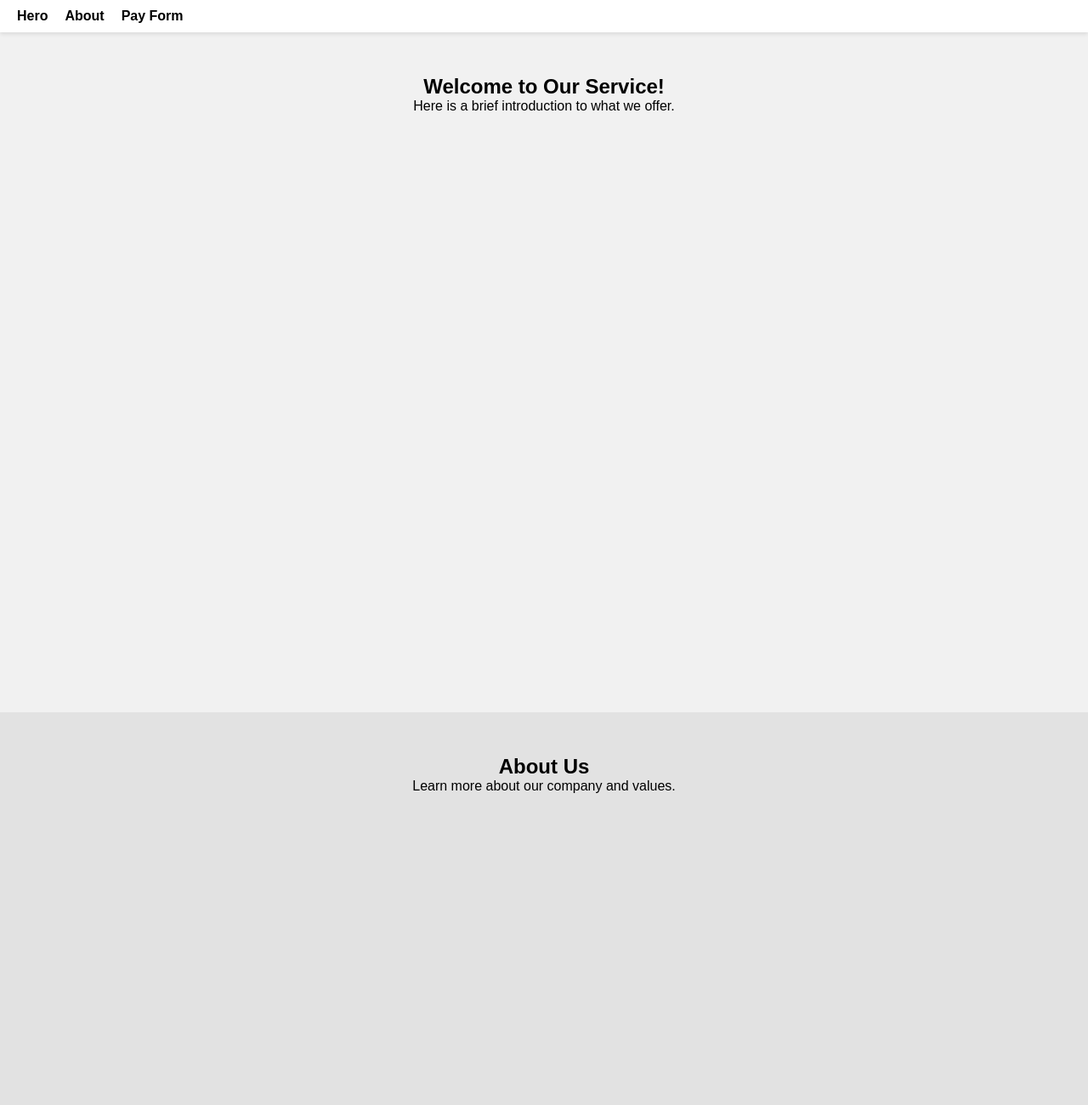
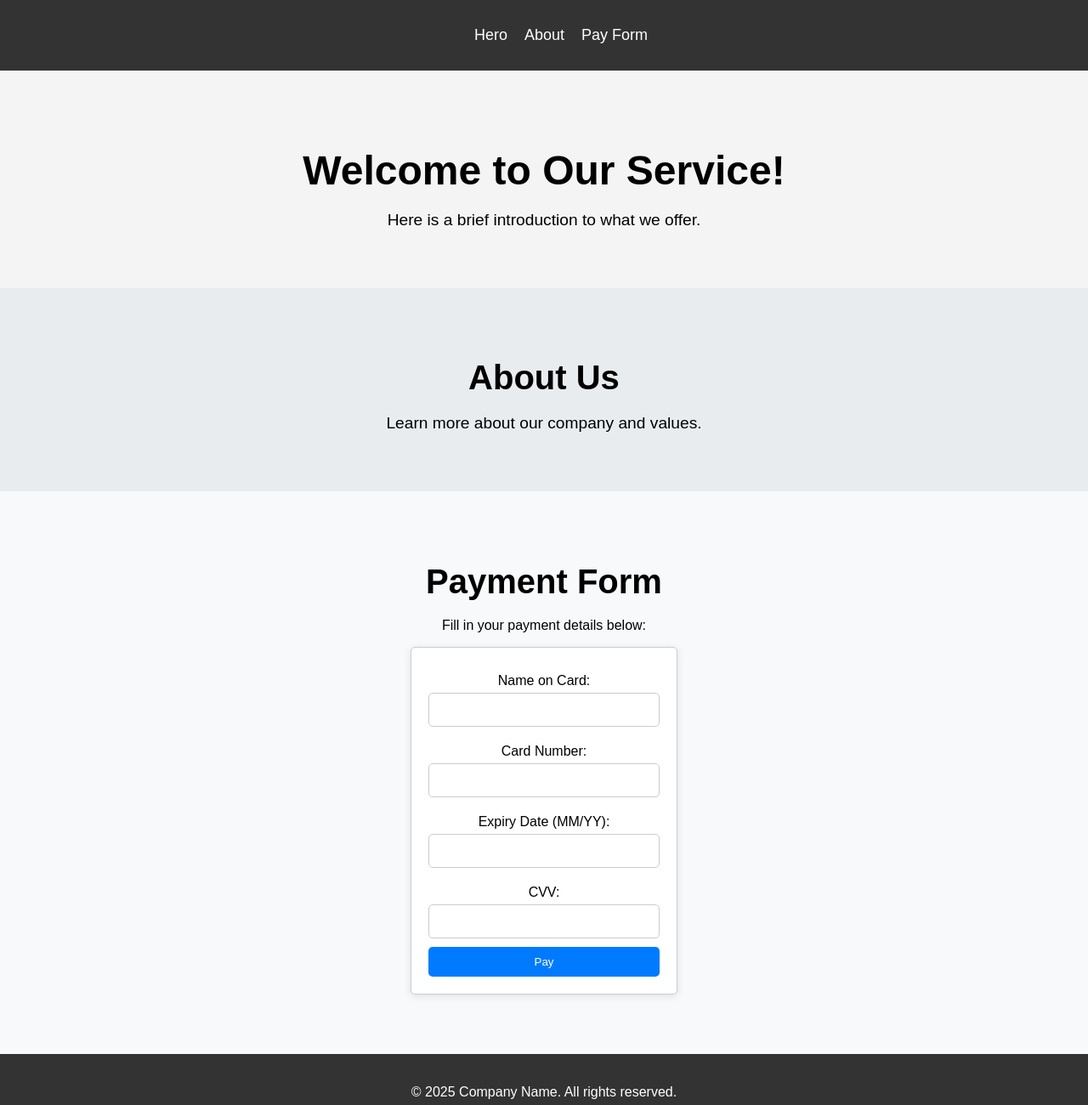
Before and after one commit to dev-cocktail/landing-page, a plain HTML site: page index.html in a window 1280 px wide. Shown: the top 1300 px of the page at 85% size. Drawn offline with Linux system fonts and the light colour scheme.

Commit message:
Initial commit

```diff
--- a/index.html
+++ b/index.html
@@ -4,7 +4,7 @@
     <meta charset="UTF-8" />
     <meta name="viewport" content="width=device-width, initial-scale=1.0" />
     <title>Лендинг</title>
-    <link rel="stylesheet" href="./styles.css" />
+    <link rel="stylesheet" href="./style.css" />
   </head>
   <body>
     <header>
@@ -17,38 +17,78 @@
       </nav>
     </header>
 
-    <section id="hero">
-      <h1>Welcome to Our Service!</h1>
-      <p>Here is a brief introduction to what we offer.</p>
-    </section>
-
-    <section id="about">
-      <h2>About Us</h2>
-      <p>Learn more about our company and values.</p>
-    </section>
-
-    <section id="pay-form">
-      <h2>Payment Form</h2>
-      <p>Fill in your payment details below:</p>
-      <form>
-        <!-- форма оплаты -->
-      </form>
-    </section>
+    <!-- Секции подключаются через JavaScript -->
+    <section id="hero"></section>
+    <section id="about"></section>
+    <section id="pay-form"></section>
 
     <footer>
       <p>© 2025 Company Name. All rights reserved.</p>
     </footer>
 
     <script>
+      // Функция для загрузки контента секции
+      function loadSection(sectionId, fileName) {
+        fetch(fileName)
+          .then((response) => response.text())
+          .then((data) => {
+            document.getElementById(sectionId).innerHTML = data;
+          })
+          .catch((error) => {
+            console.error("Error loading section:", error);
+          });
+      }
+
+      // Загружаем все секции
+      loadSection("hero", "sections/hero.html");
+      loadSection("about", "sections/about.html");
+      loadSection("pay-form", "sections/pay-form.html");
+
+      // Скролл при клике
       document.querySelectorAll('a[href^="#"]').forEach((anchor) => {
         anchor.addEventListener("click", function (e) {
           e.preventDefault();
-
           document.querySelector(this.getAttribute("href")).scrollIntoView({
             behavior: "smooth",
           });
         });
       });
     </script>
+
+    <!-- Форма оплаты и JS -->
+    <script>
+      // Получаем форму и поля
+      const form = document.getElementById("payment-form");
+      const nameField = document.getElementById("name");
+      const cardNumberField = document.getElementById("card-number");
+      const expiryDateField = document.getElementById("expiry-date");
+      const cvvField = document.getElementById("cvv");
+      const paymentStatus = document.createElement("p");
+      document.body.appendChild(paymentStatus); // Добавляем статус на страницу
+
+      // Обработчик отправки формы
+      form.addEventListener("submit", function (e) {
+        e.preventDefault(); // Отменяем отправку формы
+
+        // Валидация (простая проверка, что все поля заполнены)
+        if (
+          !nameField.value ||
+          !cardNumberField.value ||
+          !expiryDateField.value ||
+          !cvvField.value
+        ) {
+          paymentStatus.textContent = "Please fill in all the fields.";
+          paymentStatus.style.color = "red";
+          return;
+        }
+
+        // Имитация успешной оплаты (алерт)
+        setTimeout(() => {
+          alert("Payment Successful!\n\nThank you for your purchase!");
+          paymentStatus.textContent = "Payment Successful!";
+          paymentStatus.style.color = "green";
+        }, 1000); // имитация задержки в 1 секунду
+      });
+    </script>
   </body>
 </html>
--- /dev/null
+++ b/sections/about.html
@@ -0,0 +1,2 @@
+<h2>About Us</h2>
+<p>Learn more about our company and values.</p>
--- /dev/null
+++ b/sections/hero.html
@@ -0,0 +1,2 @@
+<h1>Welcome to Our Service!</h1>
+<p>Here is a brief introduction to what we offer.</p>
--- /dev/null
+++ b/sections/pay-form.html
@@ -0,0 +1,19 @@
+<h2>Payment Form</h2>
+<p>Fill in your payment details below:</p>
+<form id="payment-form">
+  <label for="name">Name on Card:</label>
+  <input type="text" id="name" name="name" required /><br />
+
+  <label for="card-number">Card Number:</label>
+  <input type="text" id="card-number" name="card-number" required /><br />
+
+  <label for="expiry-date">Expiry Date (MM/YY):</label>
+  <input type="text" id="expiry-date" name="expiry-date" required /><br />
+
+  <label for="cvv">CVV:</label>
+  <input type="text" id="cvv" name="cvv" required /><br />
+
+  <button type="submit">Pay</button>
+</form>
+
+<p id="payment-status"></p>
--- /dev/null
+++ b/style.css
@@ -0,0 +1,43 @@
+/* Импортируем стили для каждой секции */
+@import url("styles/hero.css");
+@import url("styles/about.css");
+@import url("styles/pay-form.css");
+
+/* Общие стили */
+body {
+  font-family: Arial, sans-serif;
+  margin: 0;
+  padding: 0;
+}
+
+header {
+  background-color: #333;
+  color: white;
+  padding: 15px 0;
+  position: sticky;
+  top: 0;
+}
+
+header nav ul {
+  list-style-type: none;
+  display: flex;
+  justify-content: center;
+  gap: 20px;
+}
+
+header nav ul li {
+  display: inline;
+}
+
+header nav ul li a {
+  color: white;
+  text-decoration: none;
+  font-size: 18px;
+}
+
+footer {
+  text-align: center;
+  padding: 20px;
+  background-color: #333;
+  color: white;
+}
--- a/styles.css
+++ /dev/null
@@ -1,55 +0,0 @@
-* {
-  margin: 0;
-  padding: 0;
-  box-sizing: border-box;
-}
-
-body {
-  font-family: Arial, sans-serif;
-}
-
-header {
-  position: sticky;
-  top: 0;
-  background-color: #fff;
-  padding: 10px 20px;
-  box-shadow: 0 2px 5px rgba(0, 0, 0, 0.1);
-  z-index: 1000;
-}
-
-header nav ul {
-  list-style-type: none;
-  display: flex;
-  gap: 20px;
-}
-
-header nav a {
-  text-decoration: none;
-  color: #000;
-  font-weight: bold;
-}
-
-section {
-  padding: 50px 20px;
-  text-align: center;
-  height: 100vh; /* Каждый блок занимает всю высоту экрана */
-}
-
-#hero {
-  background-color: #f1f1f1;
-}
-
-#about {
-  background-color: #e2e2e2;
-}
-
-#pay-form {
-  background-color: #d3d3d3;
-}
-
-footer {
-  padding: 20px;
-  text-align: center;
-  background-color: #333;
-  color: #fff;
-}
--- /dev/null
+++ b/styles/about.css
@@ -0,0 +1,14 @@
+#about {
+  background-color: #e9ecef;
+  padding: 50px 0;
+  text-align: center;
+}
+
+#about h2 {
+  font-size: 2.5rem;
+  margin-bottom: 20px;
+}
+
+#about p {
+  font-size: 1.2rem;
+}
--- /dev/null
+++ b/styles/hero.css
@@ -0,0 +1,14 @@
+#hero {
+  background-color: #f4f4f4;
+  padding: 50px 0;
+  text-align: center;
+}
+
+#hero h1 {
+  font-size: 3rem;
+  margin-bottom: 20px;
+}
+
+#hero p {
+  font-size: 1.2rem;
+}
--- /dev/null
+++ b/styles/pay-form.css
@@ -0,0 +1,81 @@
+#pay-form {
+  background-color: #f8f9fa;
+  padding: 50px 0;
+  text-align: center;
+}
+
+#pay-form h2 {
+  font-size: 2.5rem;
+  margin-bottom: 20px;
+}
+
+#pay-form form {
+  display: inline-block;
+  padding: 20px;
+  background-color: #fff;
+  border-radius: 5px;
+  box-shadow: 0 2px 10px rgba(0, 0, 0, 0.1);
+}
+
+#pay-form form input {
+  margin-bottom: 10px;
+  padding: 10px;
+  width: 250px;
+  font-size: 1rem;
+  border: 1px solid #ccc;
+  border-radius: 5px;
+}
+
+#pay-form form button {
+  padding: 10px 20px;
+  background-color: #007bff;
+  color: white;
+  border: none;
+  border-radius: 5px;
+  cursor: pointer;
+}
+
+#pay-form form button:hover {
+  background-color: #0056b3;
+}
+
+form {
+  max-width: 400px;
+  margin: 0 auto;
+  padding: 20px;
+  border: 1px solid #ccc;
+  border-radius: 8px;
+  background-color: #f9f9f9;
+}
+
+label {
+  display: block;
+  margin: 10px 0 5px;
+}
+
+input {
+  width: 100%;
+  padding: 8px;
+  margin-bottom: 10px;
+  border-radius: 4px;
+  border: 1px solid #ddd;
+}
+
+button {
+  width: 100%;
+  padding: 10px;
+  background-color: #4caf50;
+  color: white;
+  border: none;
+  border-radius: 4px;
+  cursor: pointer;
+}
+
+button:hover {
+  background-color: #45a049;
+}
+
+#payment-status {
+  margin-top: 20px;
+  font-weight: bold;
+}
```
